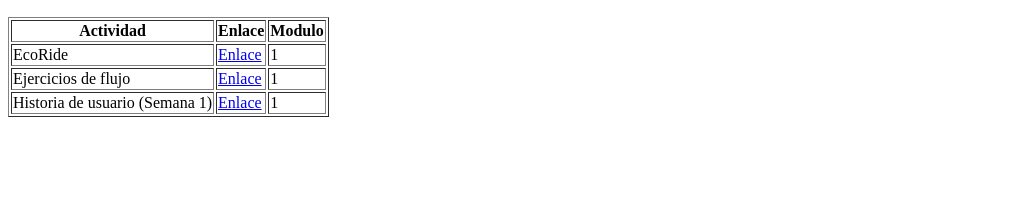
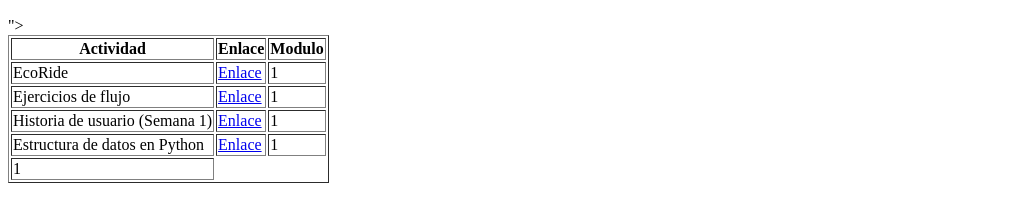
Before and after one commit to HecRodCode/Portafolio, a plain HTML site: page index.html in a window 1280 px wide. Shown: the part 136-358 px from the top of the page, without its empty margins (0-1031 px from the left). Drawn offline with Linux system fonts and the light colour scheme.

Commit message:
Add new row for Python data structures course

```diff
--- a/index.html
+++ b/index.html
@@ -32,6 +32,13 @@
             <td>1</td>
         </tr>
 
+        <tr>
+            <td>Estructura de datos en Python</td>
+            <td><a href="https://github.com/HecRodCode/Estructura-de-datos-Python"> Enlace </a></td>
+            <td>1</td>
+        </tr>">
+            <td>1</td>
+        </tr>
     </table>
 
 </body>
```
